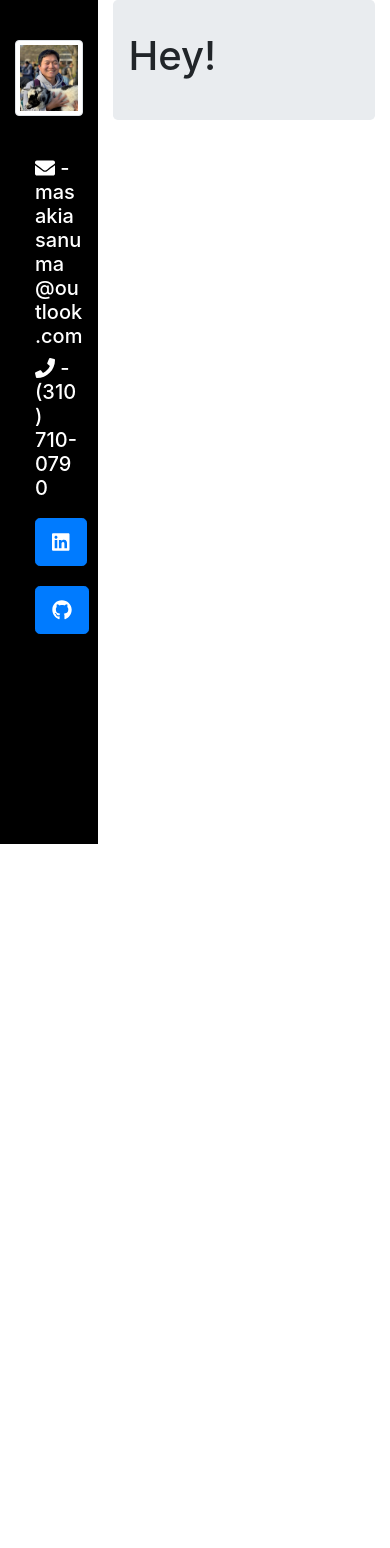
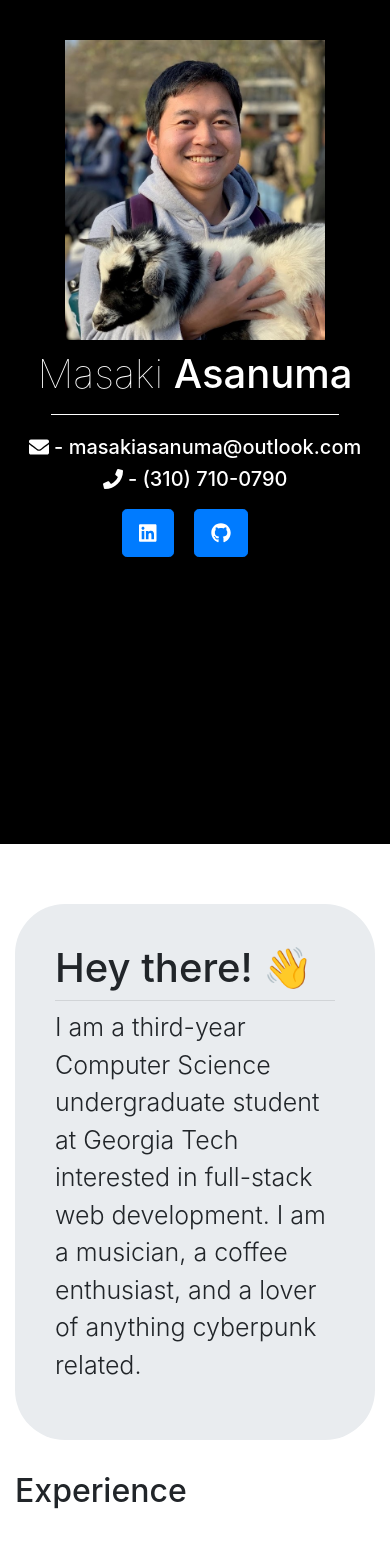
Before and after one commit to masakiasanuma/portfolio, a React (Create React App) app: page / in a window 390 px wide. Shown: the top 1548 px of the page. Before the commit the page ends 844 px from the top, so only its background shows below. Built offline with nearby package versions, Linux system fonts and the light colour scheme.

Commit message:
Made everything responsive, just have to fill in the contents and change some styling.

```diff
--- a/src/App.js
+++ b/src/App.js
@@ -1,27 +1,21 @@
 import React from 'react'
-import { Container, Row, Col, Jumbotron, Image, Button } from 'react-bootstrap'
-import { FontAwesomeIcon } from '@fortawesome/react-fontawesome'
-import { faEnvelope, faPhone } from '@fortawesome/free-solid-svg-icons'
-import { faLinkedin, faGithub } from '@fortawesome/free-brands-svg-icons'
+import { Container, Row, Col } from 'react-bootstrap'
+import Side from './components/side'
+import AboutMe from './components/aboutme'
 
 const App = () => {
     return (
         <div>
             <Container fluid>
                 <Row>
-                    <Col className="side" xs={3}>
-                        <Image className="profile" src={require("./images/profile.jpg")} fluid thumbnail />
-                        <div className="center">
-                            <h5><FontAwesomeIcon icon={faEnvelope} /> - masakiasanuma@outlook.com</h5>
-                            <h5><FontAwesomeIcon icon={faPhone} /> - (310) 710-0790</h5>
-                            <Button className="button" href="https://www.linkedin.com/in/masakiasanuma/" size="lg"><FontAwesomeIcon icon={faLinkedin} /></Button>
-                            <Button className="button" href="https://github.com/Masasasaki" size="lg"><FontAwesomeIcon icon={faGithub} /></Button>
+                    <Col className="side" sm={12} md={6} lg={4}>
+                        <Side />
+                    </Col>
+                    <Col className="main" sm={12} md={6} lg={8}>
+                        <AboutMe />
+                        <div>
+                            <h2 className="header">Experience</h2>
                         </div>
-                    </Col>
-                    <Col className="main" xs={9}>
-                        <Jumbotron>
-                            <h1 className="header">Hey!</h1>
-                        </Jumbotron>
                     </Col>
                 </Row>
             </Container>
--- /dev/null
+++ b/src/components/aboutme.js
@@ -0,0 +1,29 @@
+import React from 'react'
+import { Jumbotron } from 'react-bootstrap'
+
+const AboutMe = () => {
+    const jumboStyle = {
+        borderRadius: '50px',
+        border: 'black',
+        padding: '40px',
+        fontWeight: '300',
+        fontSize: '25px',
+    }
+
+    return (
+        <div>
+            <Jumbotron style={jumboStyle}>
+                <h1 className="header">Hey there! <span role="img" aria-label="wave">👋</span></h1>
+                <hr className="my-2" />
+                <p>
+                    I am a third-year Computer Science undergraduate student at
+                    Georgia Tech interested in full-stack web development.
+                    I am a musician, a coffee enthusiast, and a lover of
+                    anything cyberpunk related.
+                </p>
+            </Jumbotron>
+        </div>
+    )
+}
+
+export default AboutMe
--- /dev/null
+++ b/src/components/side.js
@@ -0,0 +1,23 @@
+import React from 'react'
+import { Image, Button } from 'react-bootstrap'
+import { FontAwesomeIcon } from '@fortawesome/react-fontawesome'
+import { faEnvelope, faPhone } from '@fortawesome/free-solid-svg-icons'
+import { faLinkedin, faGithub } from '@fortawesome/free-brands-svg-icons'
+
+const Side = () => {
+    return (
+        <div>
+            <Image className="profile" src={require("../images/profile.jpg")} fluid />
+            <h2 className="name"><span className="firstName">Masaki</span> Asanuma</h2>
+            <hr className="bar" />
+            <div className="center">
+                <h5><FontAwesomeIcon icon={faEnvelope} /> - masakiasanuma@outlook.com</h5>
+                <h5><FontAwesomeIcon icon={faPhone} /> - (310) 710-0790</h5>
+                <Button className="button" href="https://www.linkedin.com/in/masakiasanuma/" size="lg"><FontAwesomeIcon icon={faLinkedin} /></Button>
+                <Button className="button" href="https://github.com/Masasasaki" size="lg"><FontAwesomeIcon icon={faGithub} /></Button>
+            </div>
+        </div>
+    )
+}
+
+export default Side
--- a/src/styles/main.css
+++ b/src/styles/main.css
@@ -1,4 +1,4 @@
-@import "https://fonts.googleapis.com/css2?family=Roboto:wght@300&display=swap";
+@import url('https://fonts.googleapis.com/css2?family=Roboto:wght@100;300;400;500&display=swap');
 
 body {
     font-family: 'Roboto', sans-serif;
@@ -7,8 +7,8 @@ body {
 
 .center {
     display: block;
-    margin-top: 40px;
-    margin-left: 20px;
+    text-align: center;
+    margin-top: 20px;
 }
 
 .profile {
@@ -17,8 +17,19 @@ body {
     margin: 40px auto 0 auto;
 }
 
+hr.bar {
+    border-top: 1px solid white;
+    width: 80%;
+}
+
+.firstName {
+    font-weight: 100;
+}
+
 .name {
     font-size: 40px;
+    text-align: center;
+    margin-top: 10px;
 }
 
 .button {
@@ -33,5 +44,5 @@ body {
 }
 
 .main {
-    padding: 0;
+    padding: 60px;
 }
```
Also changed, not shown: src/components/experience.js (added), src/components/projects.js (added), src/components/skills.js (added).
